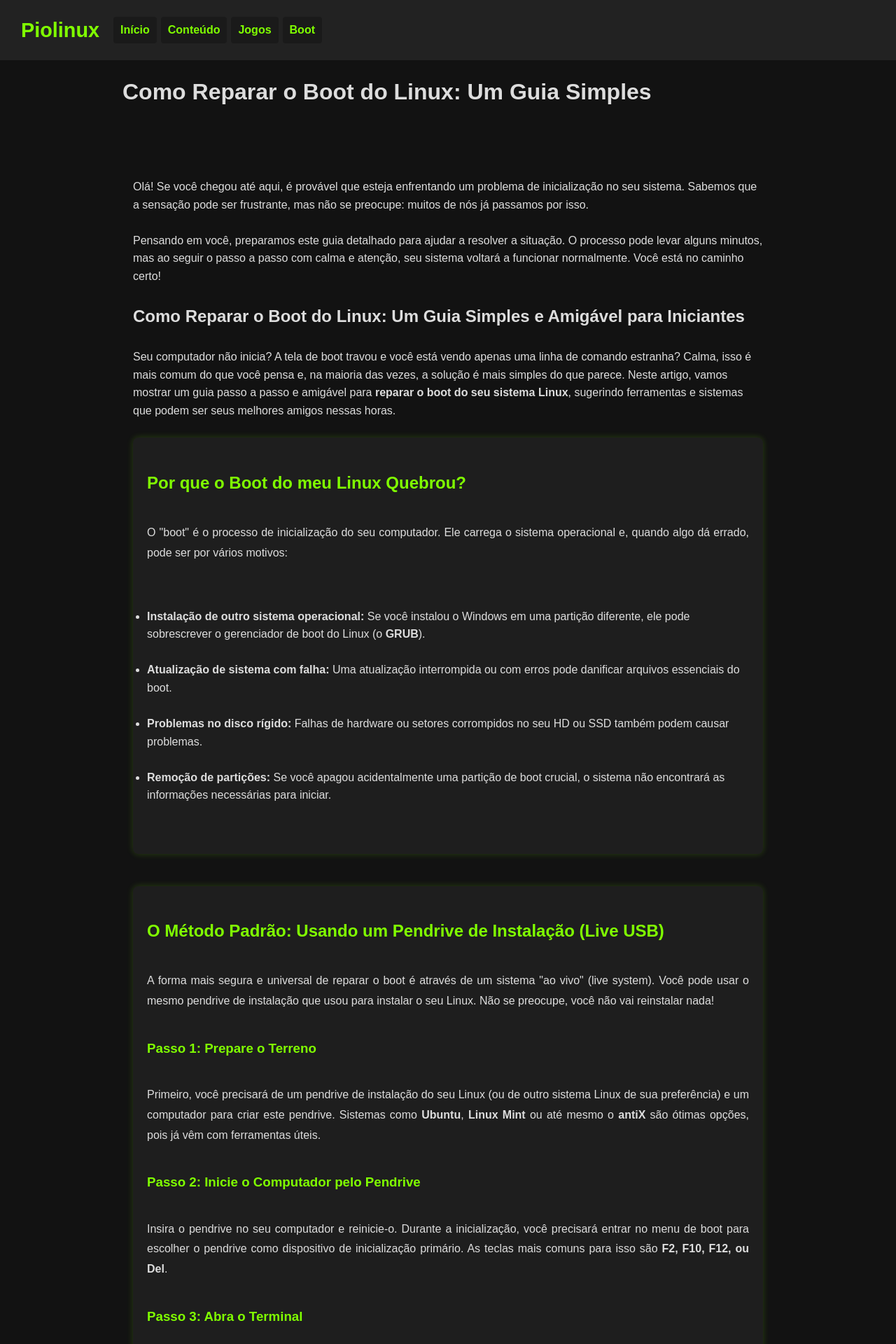
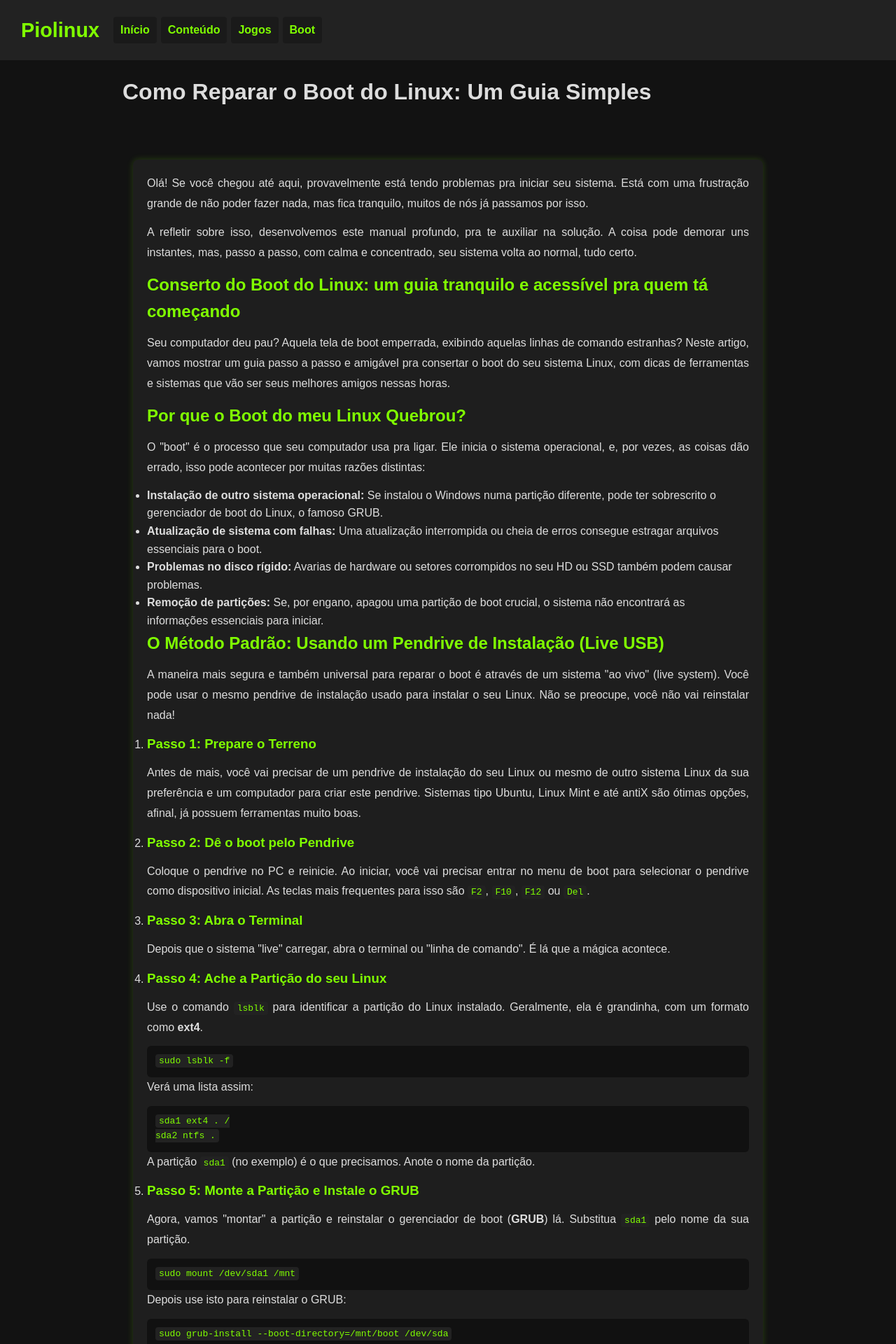
Before and after one commit to Piolinux/piolinux-site, a Jekyll site: the page reparar-boot-linux.html, which Jekyll copies as it is, in a window 1280 px wide. Shown: the top 1920 px of the page at 70% size. Built offline with Jekyll 4.4.1, drawn with Linux system fonts in a browser that asks for light colours; some of the changed text lies outside the part shown.

Commit message:
Add files via upload

```diff
--- a/reparar-boot-linux.html
+++ b/reparar-boot-linux.html
@@ -25,19 +25,6 @@
 
 <style>
 
-  header h1 {
-  color: #80ff00; /* verde Piolinux */
-  font-size: 1.8rem;
-  margin-right: 20px;
-}
-
-header h1 a {
-  color: inherit;
-  text-decoration: none;
-}
-
-
-
   /* RESET */
 * {
   margin: 0;
@@ -60,12 +47,24 @@ header h1 a {
   text-decoration: underline;
 }
 
+/* HEADER */
 header {
   background-color: #222;
-    padding: 10px 15px; /* 🔹 Menos padding lateral */
+  padding: 10px 15px;
   display: flex;
   align-items: center;
   justify-content: space-between;
+}
+
+header h1 {
+  color: #80ff00; /* verde Piolinux */
+  font-size: 1.8rem;
+  margin-right: 20px;
+}
+
+header h1 a {
+  color: inherit;
+  text-decoration: none;
 }
 
 /* Botão hamburguer (mobile) */
@@ -82,10 +81,10 @@ header h1 a {
 .dropdown-menu {
   list-style: none;
   display: flex;
-    gap: 6px; /* 🔹 Espaço reduzido */
+  gap: 6px;
   align-items: center;
-    margin-left: 0; /* 🔹 Remove recuo */
-    padding-left: 0; /* 🔹 Remove recuo */
+  margin-left: 0;
+  padding-left: 0;
 }
 
 .dropdown-menu > li {
@@ -94,7 +93,7 @@ header h1 a {
 
 .dropdown-menu > li > a {
   display: block;
-    padding: 6px 10px; /* 🔹 Mais compacto */
+  padding: 6px 10px;
   font-weight: bold;
   color: #80ff00;
   border-radius: 4px;
@@ -166,9 +165,10 @@ header h1 a {
   line-height: 1.8;
 }
 
+/* FOOTER */
 footer {
-  background-color: #222;   /* fundo escuro */
-  color: #ffffff;           /* texto branco para contraste máximo */
+  background-color: #222;
+  color: #ffffff;
   text-align: center;
   padding: 15px 10px;
   margin-top: 40px;
@@ -176,18 +176,17 @@ header h1 a {
 }
 
 footer a {
-  color: #ccff33;           /* verde-limão mais claro e com contraste aceitável */
-  font-weight: bold;        /* deixa o texto em negrito */
+  color: #ccff33;
+  font-weight: bold;
   text-decoration: none;
 }
 
 footer a:hover {
-  color: #ffec8b;           /* tom mais claro no hover */
-  font-weight: bold;        /* mantém o negrito no hover */
+  color: #ffec8b;
+  font-weight: bold;
 }
 
-
-  /* Responsividade */
+/* RESPONSIVIDADE */
 @media (max-width: 768px) {
   .menu-toggle {
     display: block;
@@ -207,6 +206,37 @@ footer a:hover {
     display: flex;
   }
 }
+
+/* 🔹 Extra para garantir estilização dos posts no Jekyll */
+.post-content {
+  background-color: #1e1e1e;
+  padding: 20px;
+  border-radius: 8px;
+  box-shadow: 0 0 10px rgba(128, 255, 0, 0.2);
+  margin-bottom: 20px;
+}
+
+.post-content img {
+  max-width: 100%;
+  height: auto;
+  border-radius: 6px;
+}
+
+.post-content pre {
+  background: #111;
+  padding: 12px;
+  border-radius: 6px;
+  overflow-x: auto;
+  color: #80ff00;
+}
+
+.post-content code {
+  background: #222;
+  padding: 2px 5px;
+  border-radius: 4px;
+  color: #80ff00;
+}
+
 </style>
 
 </head>
@@ -249,75 +279,80 @@ footer a:hover {
     <main>
 
 
-            </div>
 
-                <article class="container">
-            <p>Olá! Se você chegou até aqui, é provável que esteja enfrentando um problema de inicialização no seu sistema. Sabemos que a sensação pode ser frustrante, mas não se preocupe: muitos de nós já passamos por isso.</p>
-            <p>Pensando em você, preparamos este guia detalhado para ajudar a resolver a situação. O processo pode levar alguns minutos, mas ao seguir o passo a passo com calma e atenção, seu sistema voltará a funcionar normalmente. Você está no caminho certo!</p>
+        <section class="post-content">
 
-            <h1>Como Reparar o Boot do Linux: Um Guia Simples e Amigável para Iniciantes</h1>
-            <p>Seu computador não inicia? A tela de boot travou e você está vendo apenas uma linha de comando estranha? Calma, isso é mais comum do que você pensa e, na maioria das vezes, a solução é mais simples do que parece. Neste artigo, vamos mostrar um guia passo a passo e amigável para <strong>reparar o boot do seu sistema Linux</strong>, sugerindo ferramentas e sistemas que podem ser seus melhores amigos nessas horas.</p>
 
-                        <section>
-                <h2 id="por-que-o-boot-quebrou">Por que o Boot do meu Linux Quebrou?</h2>
-                <p>O "boot" é o processo de inicialização do seu computador. Ele carrega o sistema operacional e, quando algo dá errado, pode ser por vários motivos:</p>
+            <p>Olá! Se você chegou até aqui, provavelmente está tendo problemas pra iniciar seu sistema. Está com uma frustração grande de não poder fazer nada, mas fica tranquilo, muitos de nós já passamos por isso.</p>
+
+            <p>A refletir sobre isso, desenvolvemos este manual profundo, pra te auxiliar na solução. A coisa pode demorar uns instantes, mas, passo a passo, com calma e concentrado, seu sistema volta ao normal, tudo certo.</p>
+
+            <h2>Conserto do Boot do Linux: um guia tranquilo e acessível pra quem tá começando</h2>
+
+            <p>Seu computador deu pau? Aquela tela de boot emperrada, exibindo aquelas linhas de comando estranhas? Neste artigo, vamos mostrar um guia passo a passo e amigável pra consertar o boot do seu sistema Linux, com dicas de ferramentas e sistemas que vão ser seus melhores amigos nessas horas.</p>
+
+            <h2>Por que o Boot do meu Linux Quebrou?</h2>
+            <p>O "boot" é o processo que seu computador usa pra ligar. Ele inicia o sistema operacional, e, por vezes, as coisas dão errado, isso pode acontecer por muitas razões distintas:</p>
             <ul>
-                    <li><strong>Instalação de outro sistema operacional:</strong> Se você instalou o Windows em uma partição diferente, ele pode sobrescrever o gerenciador de boot do Linux (o <strong>GRUB</strong>).</li>
-                    <li><strong>Atualização de sistema com falha:</strong> Uma atualização interrompida ou com erros pode danificar arquivos essenciais do boot.</li>
-                    <li><strong>Problemas no disco rígido:</strong> Falhas de hardware ou setores corrompidos no seu HD ou SSD também podem causar problemas.</li>
-                    <li><strong>Remoção de partições:</strong> Se você apagou acidentalmente uma partição de boot crucial, o sistema não encontrará as informações necessárias para iniciar.</li>
+                <li><strong>Instalação de outro sistema operacional:</strong> Se instalou o Windows numa partição diferente, pode ter sobrescrito o gerenciador de boot do Linux, o famoso GRUB.</li>
+                <li><strong>Atualização de sistema com falhas:</strong> Uma atualização interrompida ou cheia de erros consegue estragar arquivos essenciais para o boot.</li>
+                <li><strong>Problemas no disco rígido:</strong> Avarias de hardware ou setores corrompidos no seu HD ou SSD também podem causar problemas.</li>
+                <li><strong>Remoção de partições:</strong> Se, por engano, apagou uma partição de boot crucial, o sistema não encontrará as informações essenciais para iniciar.</li>
             </ul>
+
+            <h2>O Método Padrão: Usando um Pendrive de Instalação (Live USB)</h2>
+            <p>A maneira mais segura e também universal para reparar o boot é através de um sistema "ao vivo" (live system). Você pode usar o mesmo pendrive de instalação usado para instalar o seu Linux. Não se preocupe, você não vai reinstalar nada!</p>
+
+            <ol>
+                <li>
+                    <h3>Passo 1: Prepare o Terreno</h3>
+                    <p>Antes de mais, você vai precisar de um pendrive de instalação do seu Linux ou mesmo de outro sistema Linux da sua preferência e um computador para criar este pendrive. Sistemas tipo Ubuntu, Linux Mint e até antiX são ótimas opções, afinal, já possuem ferramentas muito boas.</p>
+                </li>
+                <li>
+                    <h3>Passo 2: Dê o boot pelo Pendrive</h3>
+                    <p>Coloque o pendrive no PC e reinicie. Ao iniciar, você vai precisar entrar no menu de boot para selecionar o pendrive como dispositivo inicial. As teclas mais frequentes para isso são <code>F2</code>, <code>F10</code>, <code>F12</code> ou <code>Del</code>.</p>
+                </li>
+                <li>
+                    <h3>Passo 3: Abra o Terminal</h3>
+                    <p>Depois que o sistema "live" carregar, abra o terminal ou "linha de comando". É lá que a mágica acontece.</p>
+                </li>
+                <li>
+                    <h3>Passo 4: Ache a Partição do seu Linux</h3>
+                    <p>Use o comando <code>lsblk</code> para identificar a partição do Linux instalado. Geralmente, ela é grandinha, com um formato como <strong>ext4</strong>.</p>
+                    <pre><code>sudo lsblk -f</code></pre>
+                    <p>Verá uma lista assim:</p>
+                    <pre><code>sda1 ext4 . /
+sda2 ntfs .</code></pre>
+                    <p>A partição <code>sda1</code> (no exemplo) é o que precisamos. Anote o nome da partição.</p>
+                </li>
+                <li>
+                    <h3>Passo 5: Monte a Partição e Instale o GRUB</h3>
+                    <p>Agora, vamos "montar" a partição e reinstalar o gerenciador de boot (<strong>GRUB</strong>) lá. Substitua <code>sda1</code> pelo nome da sua partição.</p>
+                    <pre><code>sudo mount /dev/sda1 /mnt</code></pre>
+                    <p>Depois use isto para reinstalar o GRUB:</p>
+                    <pre><code>sudo grub-install --boot-directory=/mnt/boot /dev/sda</code></pre>
+                    <p>Lembre-se, <code>/dev/sda</code> é seu disco inteiro, não a partição! Se você tiver certeza que é um sistema EFI/UEFI, a coisa pode ser ligeiramente diferente, mas, no geral, os comandos básicos permanecem.</p>
+                </li>
+                <li>
+                    <h3>Passo 6: Reinicie e confira</h3>
+                    <p>Desmonte a partição e reinicie a máquina. Se tudo correr bem, seu Linux deve inicializar sem problemas.</p>
+                    <pre><code>sudo umount /mnt
+sudo reboot</code></pre>
+                </li>
+            </ol>
+
+            <h2>Uma sugestão bem boa: use o antiX</h2>
+            <p>Para quem está começando e o processo é complicado, existe algo massa: usar um sistema como o antiX.</p>
+
+            <p>O antiX é um Linux leve e MUITO rápido, baseado em Debian. Serve bem para computadores velhos, mas o melhor dele é que tem várias ferramentas de reparo do boot.</p>
+
+            <p>Por que o antiX? Porque tem um menu de boot completo, lá você acha as opções pra consertar o GRUB, sem precisar digitar aqueles comandos chatos. Escolha a ferramenta de reparo, siga as indicações na tela. Na maioria das vezes, o problema desaparece rapidinho, tipo em minutos. Aquilo é, sem dúvida, uma "caixa de ferramentas" para aquelas emergências chatas.</p>
+
+            <h2>Em suma</h2>
+            <p>Consertar a inicialização do Linux não precisa ser um tormento. Com um pendrive de instalação e uns comandos simples no terminal, é possível solucionar a maioria dos problemas. Além disso, pra quem busca ainda mais praticidade, sistemas tipo o antiX disponibilizam ferramentas gráficas que facilitam o processo, deixando-o acessível até pra quem tá começando no Linux.</p>
         </section>
 
-            <section>
-                <h2 id="metodo-padrao-pendrive">O Método Padrão: Usando um Pendrive de Instalação (Live USB)</h2>
-                <p>A forma mais segura e universal de reparar o boot é através de um sistema "ao vivo" (live system). Você pode usar o mesmo pendrive de instalação que usou para instalar o seu Linux. Não se preocupe, você não vai reinstalar nada!</p>
 
-                <h3 id="passo-1-prepare-o-terreno">Passo 1: Prepare o Terreno</h3>
-                <p>Primeiro, você precisará de um pendrive de instalação do seu Linux (ou de outro sistema Linux de sua preferência) e um computador para criar este pendrive. Sistemas como <strong>Ubuntu</strong>, <strong>Linux Mint</strong> ou até mesmo o <strong>antiX</strong> são ótimas opções, pois já vêm com ferramentas úteis.</p>
-
-                <h3 id="passo-2-inicie-o-computador">Passo 2: Inicie o Computador pelo Pendrive</h3>
-                <p>Insira o pendrive no seu computador e reinicie-o. Durante a inicialização, você precisará entrar no menu de boot para escolher o pendrive como dispositivo de inicialização primário. As teclas mais comuns para isso são <strong>F2, F10, F12, ou Del</strong>.</p>
-
-                <h3 id="passo-3-abra-o-terminal">Passo 3: Abra o Terminal</h3>
-                <p>Depois que o sistema "live" carregar, abra o terminal (também conhecido como "linha de comando"). É aqui que a mágica acontece.</p>
-
-                <h3 id="passo-4-identifique-a-particao">Passo 4: Identifique a Partição do seu Linux</h3>
-                <p>Vamos usar o comando <code>lsblk</code> para identificar a partição onde o seu Linux está instalado. Geralmente, ela tem um tamanho grande e um formato de arquivo como <code>ext4</code>.</p>
-                <pre><code>sudo lsblk -f</code></pre>
-                <p>Você verá uma lista como esta:</p>
-                <pre><code>sda1 ext4 ... /
-sda2 ntfs ...</code></pre>
-                <p>A partição <code>sda1</code> (no exemplo) é a que nos interessa. Anote o nome da partição.</p>
-
-                <h3 id="passo-5-monte-e-instale-o-grub">Passo 5: Monte a Partição e Instale o GRUB</h3>
-                <p>Agora, vamos "montar" a partição e reinstalar o gerenciador de boot (GRUB) nela. Substitua <code>sda1</code> pelo nome da sua partição:</p>
-                <pre><code>sudo mount /dev/sda1 /mnt</code></pre>
-                <p>Depois, use o comando para reinstalar o GRUB:</p>
-                <pre><code>sudo grub-install --boot-directory=/mnt/boot /dev/sda</code></pre>
-                <p>Onde <code>/dev/sda</code> é o seu disco inteiro, não a partição. Se você tiver certeza de que é um sistema EFI/UEFI, o processo pode ser um pouco diferente, mas os comandos básicos são os mesmos.</p>
-
-                <h3 id="passo-6-reinicie-e-verifique">Passo 6: Reinicie e Verifique</h3>
-                <p>Desmonte a partição e reinicie o computador. Se tudo der certo, o seu sistema Linux deve carregar normalmente.</p>
-                <pre><code>sudo umount /mnt
-sudo reboot</code></pre>
-            </section>
-
-            <section>
-                <h2 id="sugestao-especial-antix">Uma Sugestão Especial: Use um Sistema Amigável como o antiX</h2>
-                <p>Se você é iniciante e o processo acima parece complicado, existe uma alternativa excelente: usar um sistema como o <strong>antiX</strong>.</p>
-                <p>O antiX é um sistema Linux leve e super rápido, baseado em Debian. Ele é ideal para computadores mais antigos, mas sua maior vantagem aqui é a sua coleção de <strong>ferramentas de reparo de boot</strong>.</p>
-                <ul>
-                    <li><strong>Por que o antiX?</strong> Ele tem um menu de boot completo, onde você pode facilmente encontrar opções para consertar o GRUB sem precisar digitar comandos complexos. Basta selecionar a ferramenta de reparo, seguir as instruções na tela e, na maioria dos casos, o problema será resolvido em poucos minutos. É uma verdadeira "caixa de ferramentas" para emergências.</li>
-                </ul>
-            </section>
-
-            <section>
-                <h2 id="em-resumo">Em Resumo...</h2>
-                <p>Reparar o boot do Linux não precisa ser um pesadelo. Com um pendrive de instalação e alguns comandos simples no terminal, você pode resolver a maioria dos problemas. E se você quiser ainda mais facilidade, sistemas como o <strong>antiX</strong> oferecem ferramentas gráficas que simplificam o processo, tornando-o acessível até mesmo para quem está dando os primeiros passos no mundo do Linux.</p>
-                <p>Agora, reinicie seu computador e volte a usar seu sistema favorito! Se o problema persistir, procure a comunidade do seu sistema operacional para obter ajuda específica.</p>
-            </section>
-        </article>
 
     <div id="share" style="text-align:center;margin:15px 0"></div>
     <script async defer>
```
Also changed, not shown: other parts of reparar-boot-linux.html (+2 -2 lines). Lines whose indentation alone changed are shown as unchanged.
